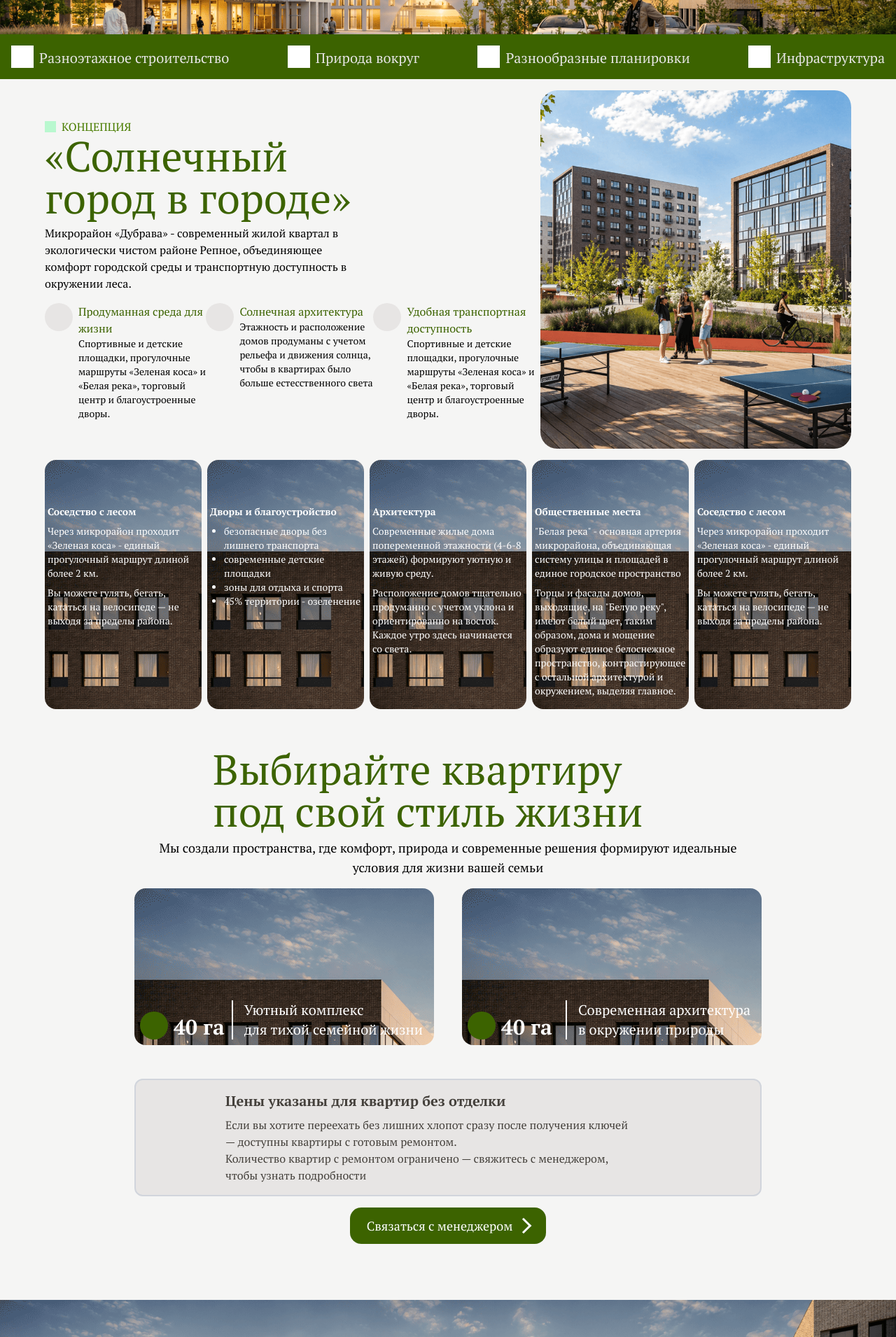
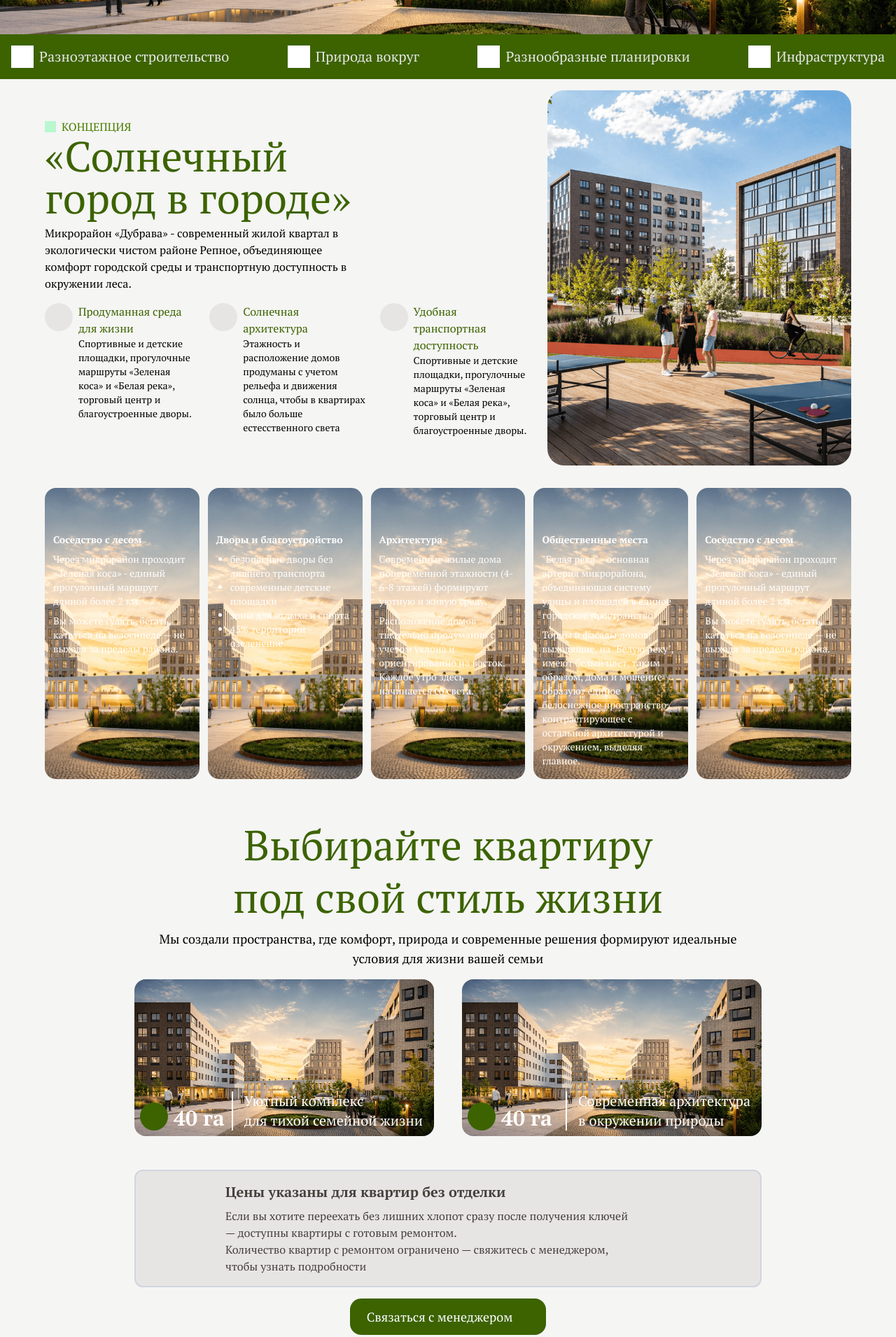
Before and after one commit to Crioc0/onix, a website built with Vite: page index.html in a window 1280 px wide. Shown: the part 520-2430 px from the top of the page at 70% size. Built offline with nearby package versions, Linux system fonts and the light colour scheme.

Commit message:
Добавил адаптив на блоки

```diff
--- a/index.html
+++ b/index.html
@@ -58,17 +58,18 @@
     </nav>
 </header>
 <main>
-    <section class="px-4 pt-18 pb-38  sm:px-10 bg-[url('/hero.png')] bg-cover bg-no-repeat" id="hero">
+    <!-- ========== HERO: без изменений, добавлен только max-w-full для контейнера ========= -->
+    <section class="px-4 pt-18 pb-38 sm:px-10 bg-[url('/hero.png')] bg-cover bg-no-repeat bg-center" id="hero">
         <div class="max-w-7xl mx-auto">
-            <div class="p-2 max-w-lg bg-gray-100/30  rounded-3xl">
-                <div class="py-6 px-9 bg-gray-100/70  rounded-3xl">
+            <div class="p-2 max-w-lg bg-gray-100/30 rounded-3xl">
+                <div class="py-6 px-9 bg-gray-100/70 rounded-3xl">
                     <h1 class="text-4xl mb-2">Современная городская среда в окружении леса</h1>
                     <p class="text-lg mb-2">Квартиры от 115 000 ₽/м² - 20 мин до центра города</p>
                     <div class="flex flex-col sm:flex-row gap-4">
                         <a href="#calculator"
                            class="bg-stone-100 hover:bg-stone-200 focus:ring-4 focus:ring-stone-300 font-medium rounded-lg text-lg px-6 py-3 text-center">Выбрать
                             квартиру</a>
-                        <a href="#contacts"
+                        <a href="#calculator"
                            class="text-white bg-lime-800 hover:bg-lime-700 focus:ring-4 focus:outline-none focus:ring-primary-300 font-medium rounded-lg text-lg px-6 py-3 text-center">Расчитать
                             ипотеку</a>
                     </div>
@@ -76,30 +77,35 @@
             </div>
         </div>
     </section>
-    <section id="advantages" class="p-4   bg-lime-800">
-        <div class="max-w-7xl mx-auto flex text-center justify-between flex-col items-center gap-4 lg:flex-row">
-            <div class="flex  items-end  min-w-88 lg:min-w-fit gap-8 lg:gap-2">
-                <div class="w-8 h-8 bg-white"></div>
-                <p class=" text-xl text-start text-stone-200">Разноэтажное строительство</p>
+
+    <!-- ========== ADVANTAGES: flex-wrap чтобы не вылезало за край, остальное оригинал ========= -->
+    <section id="advantages" class="p-4 bg-lime-800">
+        <div class="max-w-7xl mx-auto flex flex-wrap text-center justify-center items-center gap-6 lg:flex-nowrap lg:justify-between">
+            <div class="flex items-center gap-8 lg:gap-2 min-w-50 lg:min-w-fit">
+                <div class="w-8 h-8 bg-white shrink-0"></div>
+                <p class="text-xl text-start text-stone-200">Разноэтажное строительство</p>
             </div>
-            <div class="flex items-end  min-w-88 lg:min-w-fit gap-8 lg:gap-2">
-                <div class="w-8 h-8 bg-white"></div>
-                <p class=" text-xl text-start text-stone-200">Природа вокруг</p>
+            <div class="flex items-center gap-8 lg:gap-2 min-w-50 lg:min-w-fit">
+                <div class="w-8 h-8 bg-white shrink-0"></div>
+                <p class="text-xl text-start text-stone-200">Природа вокруг</p>
             </div>
-            <div class="flex items-end  min-w-88 lg:min-w-fit gap-8 lg:gap-2">
-                <div class="w-8 h-8 bg-white"></div>
-                <p class=" text-xl text-stone-200">Разнообразные планировки</p>
+            <div class="flex items-center gap-8 lg:gap-2 min-w-50 lg:min-w-fit">
+                <div class="w-8 h-8 bg-white shrink-0"></div>
+                <p class="text-xl text-stone-200">Разнообразные планировки</p>
             </div>
-            <div class="flex items-end  min-w-88 lg:min-w-fit gap-8 lg:gap-2">
-                <div class="w-8 h-8 bg-white"></div>
-                <p class=" text-xl text-stone-200">Инфраструктура</p>
+            <div class="flex items-center gap-8 lg:gap-2 min-w-50 lg:min-w-fit">
+                <div class="w-8 h-8 bg-white shrink-0"></div>
+                <p class="text-xl text-stone-200">Инфраструктура</p>
             </div>
         </div>
     </section>
+
+
     <section class="p-4" id="conception">
-        <div class="max-w-6xl mx-auto ">
-            <div class="flex justify-between gap-2 pb-4">
-                <div class="py-10">
+        <div class="max-w-6xl mx-auto">
+            <!-- левая и правая часть: сохраняем flex, лишь бы не схлопывалось -->
+            <div class="flex flex-col lg:flex-row justify-between gap-6 pb-4">
+                <div class="py-6 lg:py-10">
                     <div class="flex gap-2 items-center">
                         <div class="w-4 h-4 bg-green-200"></div>
                         <p class="text-lime-700">КОНЦЕПЦИЯ</p>
@@ -109,63 +115,51 @@
                         <p>Микрорайон «Дубрава» - современный жилой квартал в экологически чистом районе Репное,
                             объединяющее комфорт городской среды и транспортную доступность в окружении леса.</p>
                     </div>
-                    <div class="flex flex-1">
-                        <div class="flex items-start gap-2 ">
-                            <div class="w-10 h-10 rounded-full bg-stone-200  shrink-0"></div>
+                    <!-- три блока: на мобильных в колонку, но стили те же -->
+                    <div class="flex flex-col sm:flex-row gap-5">
+                        <div class="flex items-start gap-2">
+                            <div class="w-10 h-10 rounded-full bg-stone-200 shrink-0"></div>
                             <div>
-                                <h3 class=" text-lime-800">
-                                    Продуманная среда для жизни
-                                </h3>
+                                <h3 class="text-lime-800">Продуманная среда для жизни</h3>
                                 <p class="text-sm">Спортивные и детские площадки, прогулочные маршруты «Зеленая коса» и
-                                    «Белая река»,
-                                    торговый центр и благоустроенные дворы.</p>
+                                    «Белая река», торговый центр и благоустроенные дворы.</p>
                             </div>
                         </div>
                         <div class="flex items-start gap-2">
-                            <div class="w-10 h-10 rounded-full bg-stone-200  shrink-0"></div>
+                            <div class="w-10 h-10 rounded-full bg-stone-200 shrink-0"></div>
                             <div>
-                                <h3 class=" text-lime-800">
-                                    Солнечная архитектура
-                                </h3>
+                                <h3 class="text-lime-800">Солнечная архитектура</h3>
                                 <p class="text-sm">Этажность и расположение домов продуманы с учетом рельефа и движения
                                     солнца, чтобы в квартирах было больше естесственного света</p>
                             </div>
                         </div>
                         <div class="flex items-start gap-2">
-                            <div class="w-10 h-10 rounded-full bg-stone-200  shrink-0"></div>
+                            <div class="w-10 h-10 rounded-full bg-stone-200 shrink-0"></div>
                             <div>
-                                <h3 class=" text-lime-800">
-                                    Удобная транспортная доступность
-                                </h3>
+                                <h3 class="text-lime-800">Удобная транспортная доступность</h3>
                                 <p class="text-sm">Спортивные и детские площадки, прогулочные маршруты «Зеленая коса» и
-                                    «Белая река»,
-                                    торговый центр и благоустроенные дворы.</p>
+                                    «Белая река», торговый центр и благоустроенные дворы.</p>
                             </div>
                         </div>
                     </div>
                 </div>
-                <div>
+                <div class="flex justify-center lg:justify-end">
                     <img src="./src/assets/conception-main.png"
-                         class="object-cover object-center  h-full rounded-3xl"
+                         class="object-cover object-center h-auto max-w-full rounded-3xl"
                          alt="">
                 </div>
+            </div>
 
-
-            </div>
-            <div class="flex gap-2 text-sm text-white">
-                <article class="flex-1 bg-[url('/hero.png')] px-1 pb-4 rounded-2xl pt-16 ">
+            <!-- 5 карточек - на мобильных переносим через grid, но фоны и верстка оригинальные -->
+            <div class="grid grid-cols-1 sm:grid-cols-2 lg:grid-cols-5 place-items-stretch lg:place-items-stretch gap-3 text-sm text-white mt-4">
+                <article class="bg-[url('/hero.png')] bg-cover bg-center px-3 pb-4 rounded-2xl pt-16 min-h-60">
                     <h3 class="mb-2 font-bold">Соседство с лесом</h3>
-                    <p class="mb-2">Через микрорайон проходит
-                        «Зеленая коса» - единый
-                        прогулочный маршрут длиной
-                        более 2 км.</p>
-                    <p>
-                        Вы можете гулять, бегать, кататься
-                        на велосипеде — не выходя за
-                        пределы района.</p>
+                    <p class="mb-2">Через микрорайон проходит «Зеленая коса» - единый прогулочный маршрут длиной более 2
+                        км.</p>
+                    <p>Вы можете гулять, бегать, кататься на велосипеде — не выходя за пределы района.</p>
                 </article>
-                <article class=" flex-1 bg-[url('/hero.png')] px-1 pb-4 rounded-2xl pt-16 ">
-                    <h3 class="mb-2 font-bold text-nowrap">Дворы и благоустройство</h3>
+                <article class="bg-[url('/hero.png')] bg-cover bg-center px-3 pb-4 rounded-2xl pt-16 min-h-60">
+                    <h3 class="mb-2 font-bold whitespace-normal">Дворы и благоустройство</h3>
                     <ul class="list-disc pl-5">
                         <li>безопасные дворы без лишнего транспорта</li>
                         <li>современные детские площадки</li>
@@ -173,97 +167,78 @@
                         <li>45% территории - озеленение</li>
                     </ul>
                 </article>
-                <article class=" flex-1 bg-[url('/hero.png')] px-1 pb-4 rounded-2xl pt-16">
+                <article class="bg-[url('/hero.png')] bg-cover bg-center px-3 pb-4 rounded-2xl pt-16 min-h-60">
                     <h3 class="mb-2 font-bold">Архитектура</h3>
-                    <p class="mb-2">Современные жилые дома
-                        попеременной этажности
-                        (4-6-8 этажей) формируют
-                        уютную и живую среду.</p>
-                    <p>
-                        Расположение домов тщательно
-                        продуманно с учетом уклона и
-                        ориентированно на восток. Каждое
-                        утро здесь начинается со света.</p>
+                    <p class="mb-2">Современные жилые дома попеременной этажности (4-6-8 этажей) формируют уютную и
+                        живую среду.</p>
+                    <p>Расположение домов тщательно продуманно с учетом уклона и ориентированно на восток. Каждое утро
+                        здесь начинается со света.</p>
                 </article>
-                <article class=" flex-1 bg-[url('/hero.png')] px-1 pb-4 rounded-2xl pt-16">
+                <article class="bg-[url('/hero.png')] bg-cover bg-center px-3 pb-4 rounded-2xl pt-16 min-h-60">
                     <h3 class="mb-2 font-bold">Общественные места</h3>
-                    <p class="mb-2">"Белая река" - основная артерия
-                        микрорайона, объединяющая
-                        систему улицы и площадей в
+                    <p class="mb-2">"Белая река" - основная артерия микрорайона, объединяющая систему улицы и площадей в
                         единое городское пространство</p>
-                    <p>
-                        Торцы и фасады домов, выходящие,
-                        на "Белую реку", имеют белый цвет,
-                        таким образом, дома и мощение
-                        образуют единое белоснежное
-                        пространство, контрастирующее с
-                        остальной архитектурой и
-                        окружением, выделяя главное.</p>
+                    <p>Торцы и фасады домов, выходящие, на "Белую реку", имеют белый цвет, таким образом, дома и мощение
+                        образуют единое белоснежное пространство, контрастирующее с остальной архитектурой и окружением,
+                        выделяя главное.</p>
                 </article>
-                <article class=" flex-1 bg-[url('/hero.png')] px-1 pb-4 rounded-2xl pt-16">
+                <article class="bg-[url('/hero.png')] bg-cover bg-center px-3 pb-4 rounded-2xl pt-16 min-h-60">
                     <h3 class="mb-2 font-bold">Соседство с лесом</h3>
-                    <p class="mb-2">Через микрорайон проходит
-                        «Зеленая коса» - единый
-                        прогулочный маршрут длиной
-                        более 2 км.</p>
-                    <p>
-                        Вы можете гулять, бегать, кататься
-                        на велосипеде — не выходя за
-                        пределы района.</p>
+                    <p class="mb-2">Через микрорайон проходит «Зеленая коса» - единый прогулочный маршрут длиной более 2
+                        км.</p>
+                    <p>Вы можете гулять, бегать, кататься на велосипеде — не выходя за пределы района.</p>
                 </article>
             </div>
         </div>
     </section>
-    <section id="construction" class="mt-10">
-        <div class="max-w-4xl mx-auto ">
-            <div class="flex flex-col items-center justify-between mb-4">
-                <h2 class="text-lime-800 max-w-2xl   text-6xl mb-2">
-                    Выбирайте квартиру под свой стиль жизни
-                </h2>
+
+    <!-- ========== CONSTRUCTION: только flex-wrap для карточек и убран жесткий px-32 ========= -->
+    <section id="construction" class="mt-10 px-4">
+        <div class="max-w-4xl mx-auto">
+            <div class="flex flex-col items-center justify-between mb-4 text-center">
+                <h2 class="text-lime-800 max-w-2xl text-4xl md:text-6xl mb-2 leading-tight">Выбирайте квартиру под свой
+                    стиль жизни</h2>
                 <p class="text-lg text-center">Мы создали пространства, где комфорт, природа и современные решения
-                    формируют идеальные условия для
-                    жизни вашей семьи</p>
+                    формируют идеальные условия для жизни вашей семьи</p>
             </div>
-            <div class="flex justify-between gap-10 mb-12">
-                <div class="flex-1 pt-40 pb-2 bg-[url('/hero.png')] rounded-2xl">
-                    <div class="flex pl-2 pr-4 items-center  text-white justify-between">
-                        <div class="flex items-end self-end  gap-2  ">
+            <!-- карточки: оригинал, но с flex-col на мобильных -->
+            <div class="flex flex-col md:flex-row justify-between gap-6 md:gap-10 mb-12">
+                <div class="flex-1 pt-40 pb-2 bg-[url('/hero.png')] bg-cover bg-center rounded-2xl">
+                    <div class="flex pl-2 pr-4 items-center text-white justify-between flex-wrap">
+                        <div class="flex items-end self-end gap-2">
                             <div class="h-10 w-10 rounded-full bg-lime-800"></div>
-                            <p class=" text-3xl font-bold">40 га</p>
+                            <p class="text-3xl font-bold">40 га</p>
                         </div>
-                        <p class="text-xl pl-4 border-l-2 border-r-white"> Уютный комплекс<br>
-                            для тихой семейной жизни</p>
+                        <p class="text-xl pl-4 border-l-2 border-white"> Уютный комплекс<br> для тихой семейной жизни
+                        </p>
                     </div>
                 </div>
-                <div class="flex-1 pt-40 pb-2 bg-[url('/hero.png')] rounded-2xl">
-                    <div class="flex pl-2 pr-4 items-center text-white justify-between">
-                        <div class="flex items-end self-end gap-2  ">
+                <div class="flex-1 pt-40 pb-2 bg-[url('/hero.png')] bg-cover bg-center rounded-2xl">
+                    <div class="flex pl-2 pr-4 items-center text-white justify-between flex-wrap">
+                        <div class="flex items-end self-end gap-2">
                             <div class="h-10 w-10 rounded-full bg-lime-800"></div>
-                            <p class=" text-3xl font-bold">40 га</p>
+                            <p class="text-3xl font-bold">40 га</p>
                         </div>
-                        <p class="text-xl pl-4 border-l-2 border-r-white"> Современная архитектура<br>
-                            в окружении природы</p>
+                        <p class="text-xl pl-4 border-l-2 border-white"> Современная архитектура<br> в окружении природы
+                        </p>
                     </div>
                 </div>
             </div>
-            <div class="px-32 py-4 bg-stone-200 border-2 border-gray-300 rounded-xl mb-4">
-                <div class="max-w-xl text-stone-700 ">
+            <!-- вместо px-32 делаем px-6 md:px-16, чтобы на планшетах не разрывалось -->
+            <div class="px-6 md:px-16 lg:px-32 py-4 bg-stone-200 border-2 border-gray-300 rounded-xl mb-4">
+                <div class="max-w-xl text-stone-700">
                     <h3 class="mb-2 text-xl font-semibold">Цены указаны для квартир без отделки</h3>
-                    <p>Если вы хотите переехать без лишних хлопот сразу после получения
-                        ключей — доступны квартиры с готовым ремонтом.<br>
-                        Количество квартир с ремонтом ограничено — свяжитесь с
-                        менеджером, чтобы узнать подробности</p>
+                    <p>Если вы хотите переехать без лишних хлопот сразу после получения ключей — доступны квартиры с
+                        готовым ремонтом.<br>
+                        Количество квартир с ремонтом ограничено — свяжитесь с менеджером, чтобы узнать подробности</p>
                 </div>
             </div>
-            <div class=" flex justify-center ">
-                <a href="#contacts"
-                   class="text-white bg-lime-800 hover:bg-lime-700 focus:ring-4 focus:outline-none focus:ring-primary-300 font-medium rounded-lg text-lg px-6 py-3 grow-0 flex justify-center items-center gap-2"><span>Cвязаться
-                    с менеджером</span>
-                    <div class="border-l-3 border-t-3 w-4 h-4  rotate-135"></div>
+            <div class="flex justify-center">
+                <a href="#calculator"
+                   class="text-white bg-lime-800 hover:bg-lime-700 focus:ring-4 focus:outline-none focus:ring-primary-300 font-medium rounded-lg text-lg px-6 py-3 flex justify-center items-center gap-2"><span>Связаться с менеджером</span>
+                    <div class="rotate-135 w-4 h-4"></div>
                 </a>
-
             </div>
-
         </div>
     </section>
     <section id="calculator" class="mt-20 bg-[url('/hero.png')] bg-cover pt-24">
@@ -288,7 +263,7 @@
                     <div class="relative mb-10">
                         <div class="flex text-stone-800 justify-between">
                             <p class="text-lg">Стоимость квартиры</p>
-                            <span class="text-2xl font-bold">3 800 000</span></s>
+                            <span class="text-2xl font-bold">3 800 000</span>
                         </div>
                         <label for="costRange" class="block mb-1 text-sm font-medium text-stone-400">Выберите
                             стоимость недвижимости</label>
@@ -316,7 +291,8 @@
                             <p class="text-lg">Срок ипотеки</p>
                             <span class="text-2xl font-bold">20 лет</span>
                         </div>
-                        <label for="creditTermRange" class="block mb-1 text-sm font-medium text-stone-400">Выберите срок кредитования</label>
+                        <label for="creditTermRange" class="block mb-1 text-sm font-medium text-stone-400">Выберите срок
+                            кредитования</label>
                         <input type="range" id="creditTermRange"
                                min="5" max="30" step="1" value="20"
                                class="range-custom w-full h-2 bg-stone-500 rounded-lg appearance-none cursor-pointer accent-olive-600">
```
